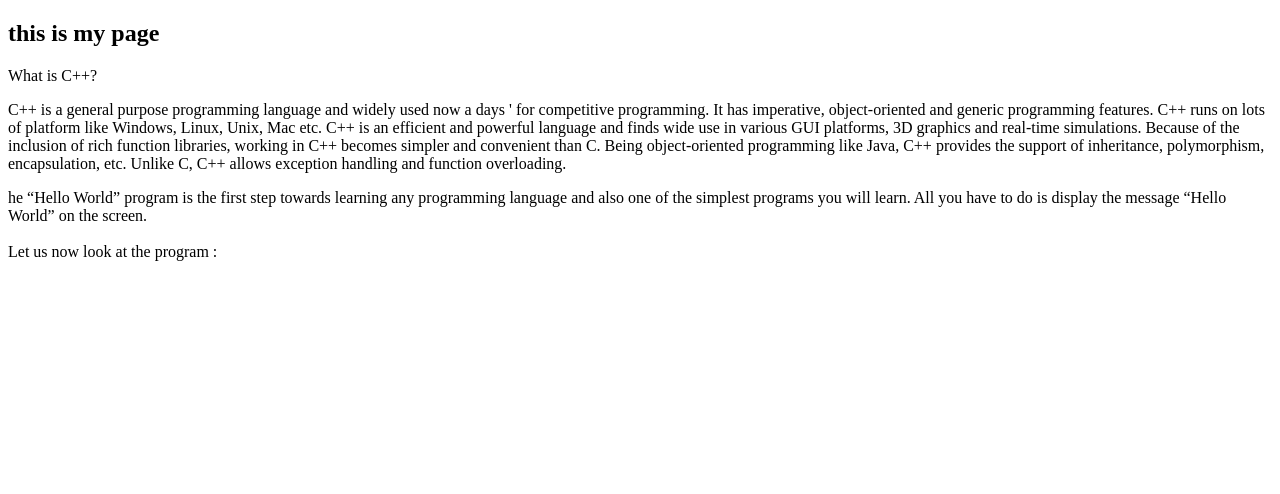
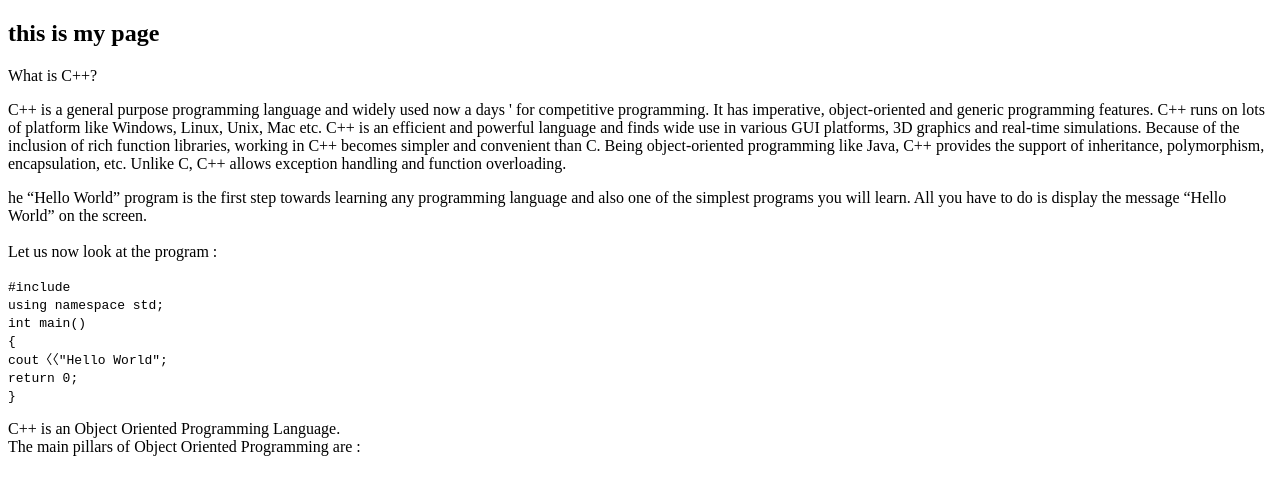
Before and after one commit to humuyar/project-technical-documentation-page, a plain HTML site: page technical-documentation-page.html in a window 1280 px wide. Drawn offline with Linux system fonts and the light colour scheme.

Commit message:
added a c++ code inside first section

```diff
--- a/technical-documentation-page.html
+++ b/technical-documentation-page.html
@@ -39,6 +39,26 @@
                 on the screen.
                 <br><br>Let us now look at the program :<br>
             </p>
+            <code>
+                #include<iostream>
+                <br>
+                using namespace std;
+                <br>
+                int main()
+                <br>
+                    {
+                        <br>
+                        cout〈〈"Hello World";
+                        <br>
+                        return 0;
+                        <br>
+                    }
+            </code>
+            <br>
+            <p>C++ is an Object Oriented Programming Language.
+                <br> The main pillars of Object Oriented
+                Programming are :
+            </p>
         </section>
         <section class="main-section" id="Object">
             <header>
```
